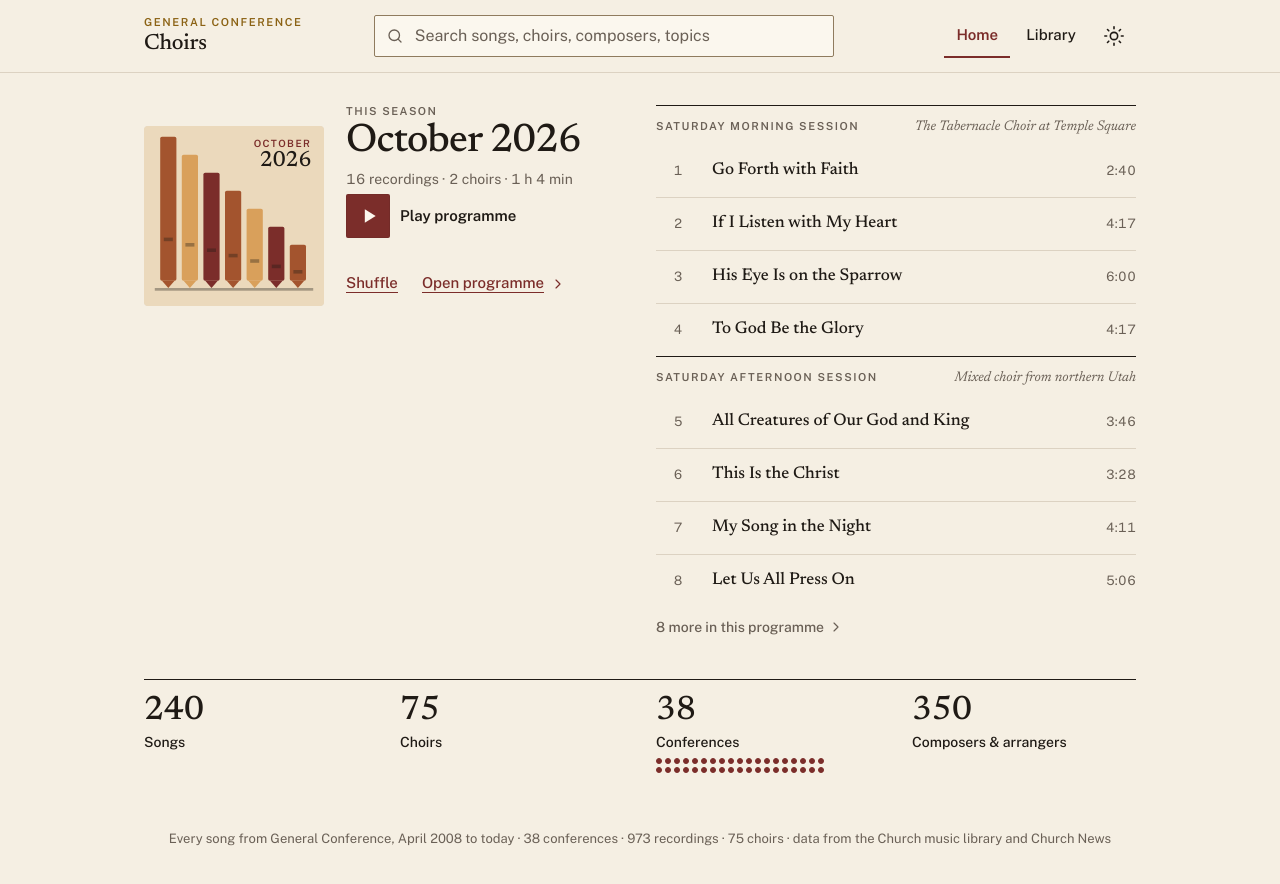
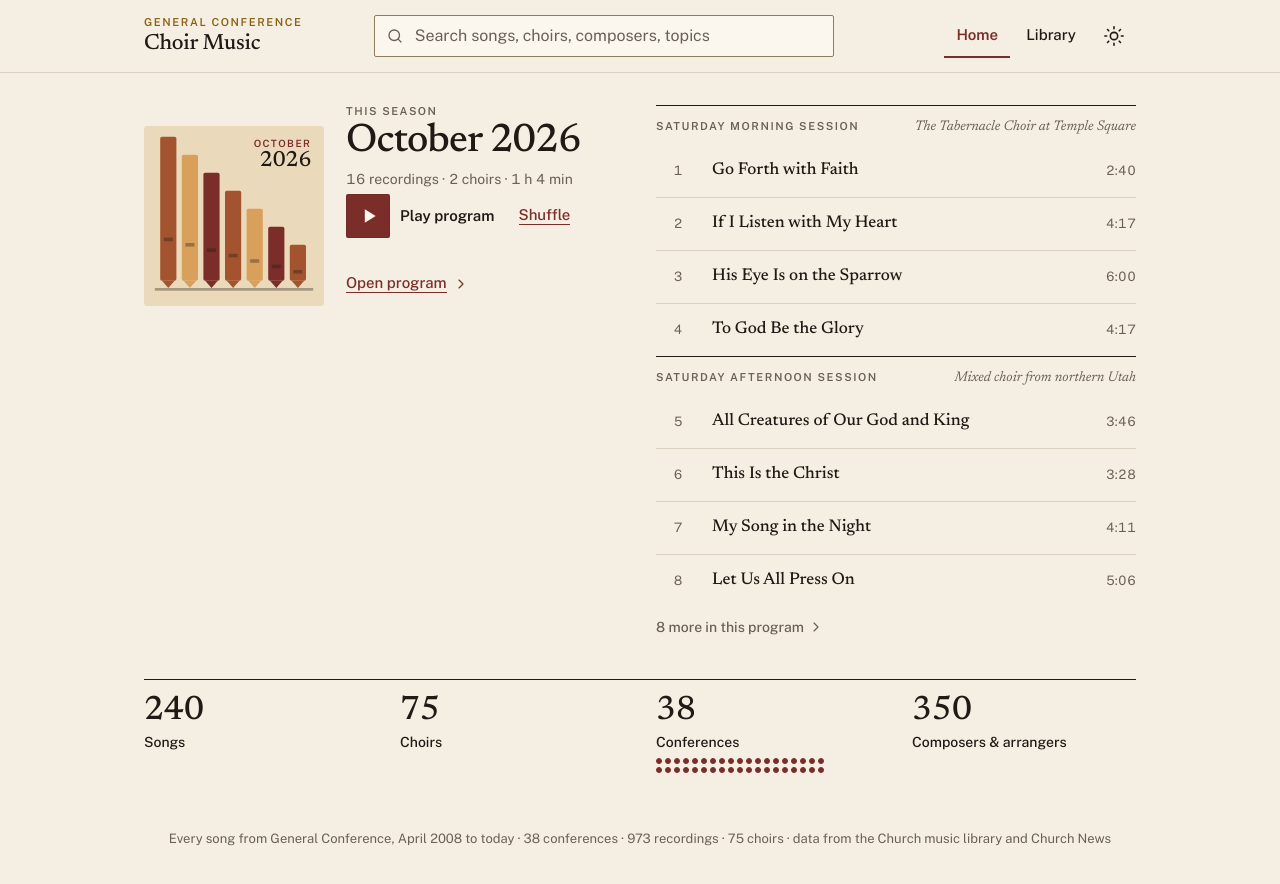
Before and after one commit to adcorbin/general-conference-choir-music, a plain HTML site: page index.html in a window 1280 px wide. Drawn offline with nearby package versions, Linux system fonts and the light colour scheme.

Commit message:
Rename to General Conference Choir Music; program not programme
Co-Authored-By: Claude Fable 5.1 <noreply@anthropic.com>

```diff
--- a/index.html
+++ b/index.html
@@ -1,8 +1,6 @@
-<!doctype html>
-<html lang="en"><head><meta charset="utf-8"><meta name="viewport" content="width=device-width, initial-scale=1, viewport-fit=cover"><style>body{margin:0}[hidden]{display:none!important}</style>
 <meta charset="utf-8">
 <meta name="viewport" content="width=device-width, initial-scale=1, viewport-fit=cover">
-<title>General Conference Choirs</title>
+<title>General Conference Choir Music</title>
 <meta name="claude:viewport-fit-sides" content="cover">
 <link rel="preconnect" href="https://fonts.googleapis.com">
 <link rel="preconnect" href="https://fonts.gstatic.com" crossorigin>
@@ -311,7 +309,7 @@ dialog.video video { display: block; width: 100%; background: #000; aspect-ratio
 .more { display: block; margin: var(--sp3) 0; }
 .about { text-align: center; font-size: 13px; color: var(--muted); padding: var(--sp6) 0 var(--sp3); text-wrap: balance; }
 
-/* Home: this season + programme + index */
+/* Home: this season + program + index */
 .season { display: flex; gap: var(--sp4); align-items: flex-start; padding: 2px 0 var(--sp3); }
 .season .cover { width: 88px; height: 88px; }
 .season .txt { display: grid; gap: 4px; min-width: 0; flex: 1 1 auto; }
@@ -563,7 +561,7 @@ button.dot:hover { border-color: var(--ink); }
 
 <header class="topbar">
   <div class="wrap">
-    <button class="brand" data-nav-home aria-label="General Conference Choirs, home"><span class="sc">General Conference</span><span class="wm">Choirs</span></button>
+    <button class="brand" data-nav-home aria-label="General Conference Choir Music, home"><span class="sc">General Conference</span><span class="wm">Choir Music</span></button>
     <label class="field desk-only" for="q">
       <svg class="ic" aria-hidden="true"><use href="#i-search"/></svg>
       <input id="q" type="search" placeholder="Search songs, choirs, composers, topics" autocomplete="off" aria-label="Search" enterkeyhint="search">
@@ -650,7 +648,7 @@ const store = {
   set(k, v) { try { localStorage.setItem('gcm:' + k, JSON.stringify(v)); } catch {} },
   del(k) { try { localStorage.removeItem('gcm:' + k); } catch {} },
 };
-const BUILD_MEDIA = 'auto';
+const BUILD_MEDIA = 'external';
 
 const SESSION_GROUP = s =>
   /priesthood/i.test(s) ? 'Priesthood Session' :
@@ -921,7 +919,7 @@ function perfRow(s, o = {}) {
   if (s.solo.length) sub.push(`<span>feat. ${esc(s.solo.join(', '))}</span>`);
   if (o.arr && s.ar.length && !o.dateTitle) sub.push(`<span>Arr. ${s.ar.map(personLink).join(', ')}</span>`);
   const cls = ['perf', st.playing && 'playing', st.fav && 'fav', o.compact && 'compact', o.menu === false && 'nomenu', o.dateTitle && 'wrap2', o.sel && state.selectedDot === s.id && 'sel'].filter(Boolean).join(' ');
-  // Queue rows lead with the position as a real button, so keyboard users can jump to a track; programme rows lead with their number.
+  // Queue rows lead with the position as a real button, so keyboard users can jump to a track; program rows lead with their number.
   const lead = o.queue !== undefined ? `<button class="play pos" data-jump="${o.queue}" aria-label="Play ${esc(s.t)}, track ${o.queue + 1} of ${o.queueN}"><span class="n">${o.queue + 1}</span>${ICON(st.icon)}</button>`
     : o.num !== undefined && !EXT() ? `<button class="play pos" data-play="${s.id}" aria-label="${esc(st.label)}"><span class="n">${o.num}</span>${ICON(st.icon)}</button>`
     : o.art && !EXT() ? `<button class="play art" data-play="${s.id}" aria-label="${esc(st.label)}">${pipesSvg(s.conf)}${ICON(st.icon)}</button>`
@@ -1108,17 +1106,17 @@ function pageHome() {
   queueRows = latestRows; setQueue('hero', latestRows, latest.label + ' General Conference');
   const choirsN = new Set(latestRows.map(r => r.p).filter(p => p !== NOT_LISTED)).size, dur = latestRows.reduce((a, r) => a + r.d, 0);
   const phone = isPhone();
-  const acts = `<div class="acts">${EXT() ? extLink(siteUrl(latestRows[0]), 'Listen') : `<button class="btn-play" data-playrows="hero" aria-label="Play programme, ${n} recordings"><span class="sq">${ICON('play')}</span>Play programme</button><button class="btn" data-shuffle="hero"><span class="u">Shuffle</span></button>`}<a class="btn" data-nav href="#${tokenFor.conf(li)}"><span class="u">Open programme</span>${ICON('chev-right')}</a></div>`;
+  const acts = `<div class="acts">${EXT() ? extLink(siteUrl(latestRows[0]), 'Listen') : `<button class="btn-play" data-playrows="hero" aria-label="Play program, ${n} recordings"><span class="sq">${ICON('play')}</span>Play program</button><button class="btn" data-shuffle="hero"><span class="u">Shuffle</span></button>`}<a class="btn" data-nav href="#${tokenFor.conf(li)}"><span class="u">Open program</span>${ICON('chev-right')}</a></div>`;
   const season = `<section class="season"><div class="pair">${coverHtml(latest, 'mid')}<div class="txt"><span class="sc">This season</span><h1>${esc(latest.label)}</h1><div class="meta">${plural(n, 'recording')} · ${plural(choirsN, 'choir')} · ${fmtLong(dur)}</div>${acts}</div></div>
     ${EXT() ? `<div class="notice">${ICON('external')}<span>Playback opens on churchofjesuschrist.org from this page.</span></div>` : ''}</section>`;
-  // The programme: the latest conference's order of music under its session heads, like a printed programme.
+  // The program: the latest conference's order of music under its session heads, like a printed program.
   const LIMIT = phone ? 6 : 8, shown = latestRows.slice(0, LIMIT);
   let rows = '', lastS = null;
   shown.forEach((s, i) => {
     if (s.s !== lastS) { lastS = s.s; const who = [...new Set(latestRows.filter(x => x.s === s.s).map(x => x.p))]; rows += `<div class="sec-h"><h2>${esc(s.s)}</h2><span class="who">${who.map(w => w === NOT_LISTED ? 'Choir not yet listed' : esc(phone ? shortChoir(w) : w)).join(', ')}</span></div>`; }
     rows += perfRow(s, { num: i + 1, conf: false, choir: false, nosub: true, menu: false });
   });
-  const prog = `<section class="prog perfs" data-queue="hero" aria-label="Programme">${rows}${n > LIMIT ? `<a class="more-link" data-nav href="#${tokenFor.conf(li)}">${n - LIMIT} more in this programme${ICON('chev-right')}</a>` : ''}</section>`;
+  const prog = `<section class="prog perfs" data-queue="hero" aria-label="Program">${rows}${n > LIMIT ? `<a class="more-link" data-nav href="#${tokenFor.conf(li)}">${n - LIMIT} more in this program${ICON('chev-right')}</a>` : ''}</section>`;
   const nChoirs = CHOIR_NAMES.filter(n => n !== NOT_LISTED).length;
   const idx = `<nav class="idx" aria-label="Browse">${[['songs', 'Songs', 'Songs', SONG_KEYS.length], ['choirs', 'Choirs', 'Choirs', nChoirs], ['conferences', 'Conferences', 'Conferences', CONFS.length], ['people', 'People', 'Composers &amp; arrangers', PEOPLE_NAMES.length]]
     .map(([t, short, long, k]) => `<a data-nav href="#${t}"><span class="l"><span class="short">${short}</span><span class="long">${long}</span>${t === 'conferences' ? `<span class="strip">${dotGrid([], { all: true })}</span>` : ''}</span><span class="n">${k}</span></a>`).join('')}</nav>`;
@@ -1325,7 +1323,7 @@ function pageConf() {
   const rows = sortPerfs(applyRefine(all), currentSort('conf'));
   queueRows = rows;
   const choirs = [...new Set(all.map(p => p.p))].filter(p => p !== NOT_LISTED), dur = all.reduce((a, r) => a + r.d, 0);
-  const head = collectionHeader({ eyebrow: 'General Conference', kicker: true, title: c.label, cover: coverHtml(c, 'mid'), playLabel: 'Play programme', meta: `${plural(all.length, 'recording')} · ${plural(choirs.length, 'choir')}${dur ? ' · ' + fmtLong(dur) : ''}`,
+  const head = collectionHeader({ eyebrow: 'General Conference', kicker: true, title: c.label, cover: coverHtml(c, 'mid'), playLabel: 'Play program', meta: `${plural(all.length, 'recording')} · ${plural(choirs.length, 'choir')}${dur ? ' · ' + fmtLong(dur) : ''}`,
     share: tokenFor.conf(i), shareWhat: c.label, site: all[0] ? siteUrl(all[0]) : '', refine: 'conf', sort: 'conf', sentence: refineSentence(rows.length, all.length, 'recordings') });
   const has = j => songs.some(s => s.c === j);
   const prev = [...CONFS.keys()].filter(j => j < i && has(j)).pop(), next = [...CONFS.keys()].find(j => j > i && has(j));
@@ -1485,7 +1483,7 @@ function render() {
   // A sheet's opener may have just been re-rendered; find its replacement so closing can return focus to it.
   if (sheetOpener && !document.contains(sheetOpener) && sheetOpenerSel) sheetOpener = $(sheetOpenerSel) || sheetOpener;
   renderTopBar(); renderTabBar(); markOverflow();
-  document.title = state.page.kind !== 'home' && state.page.title ? `${state.page.title} · General Conference Choirs` : 'General Conference Choirs';
+  document.title = state.page.kind !== 'home' && state.page.title ? `${state.page.title} · General Conference Choir Music` : 'General Conference Choir Music';
   patchAllPlaying();
 }
 function renderTopBar() {
@@ -2225,5 +2223,3 @@ enter(bootToken, { fresh: true });
 measureChrome();
 })();
 </script>
-
-</html>
```
Also changed, not shown: 1 other file.
